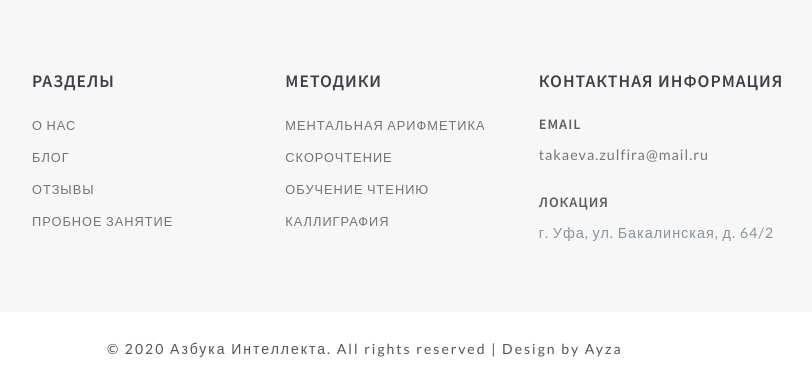
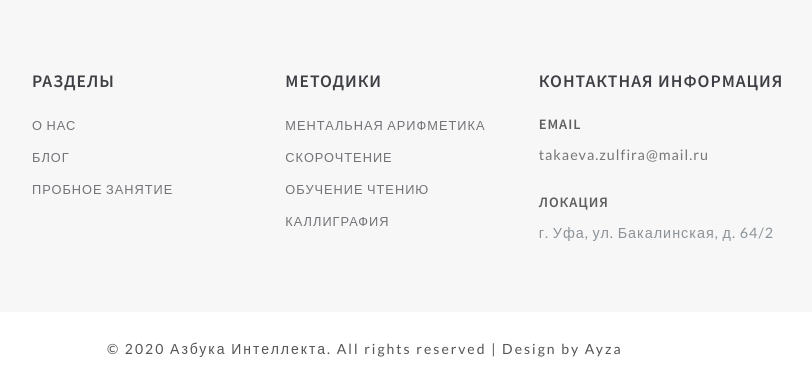
Before and after one commit to ayza228/my-site, a Django app: page /about/ in a window 1280 px wide; the page is wider, and only the part inside the window is pictured. Shown: the part 1093-1472 px from the top of that part, without its empty margins (328-1140 px from the left). Run offline with Django 3.2, Linux system fonts and the light colour scheme; some libraries are stand-ins or nearby versions.

Commit message:
Update footer.html

```diff
--- a/templates/include/footer.html
+++ b/templates/include/footer.html
@@ -18,10 +18,7 @@
                 <a href="/articles" class="editContent">Блог</a>
               </li>
               <li>
-                <a href="/reviews" class="editContent">Отзывы</a>
-              </li>
-              <li>
-                <a href="/free_trial_lesson" class="editContent">Пробное занятие</a>
+                <a href="/triallesson" class="editContent">Пробное занятие</a>
               </li>
             </ul>
           </div>
```
